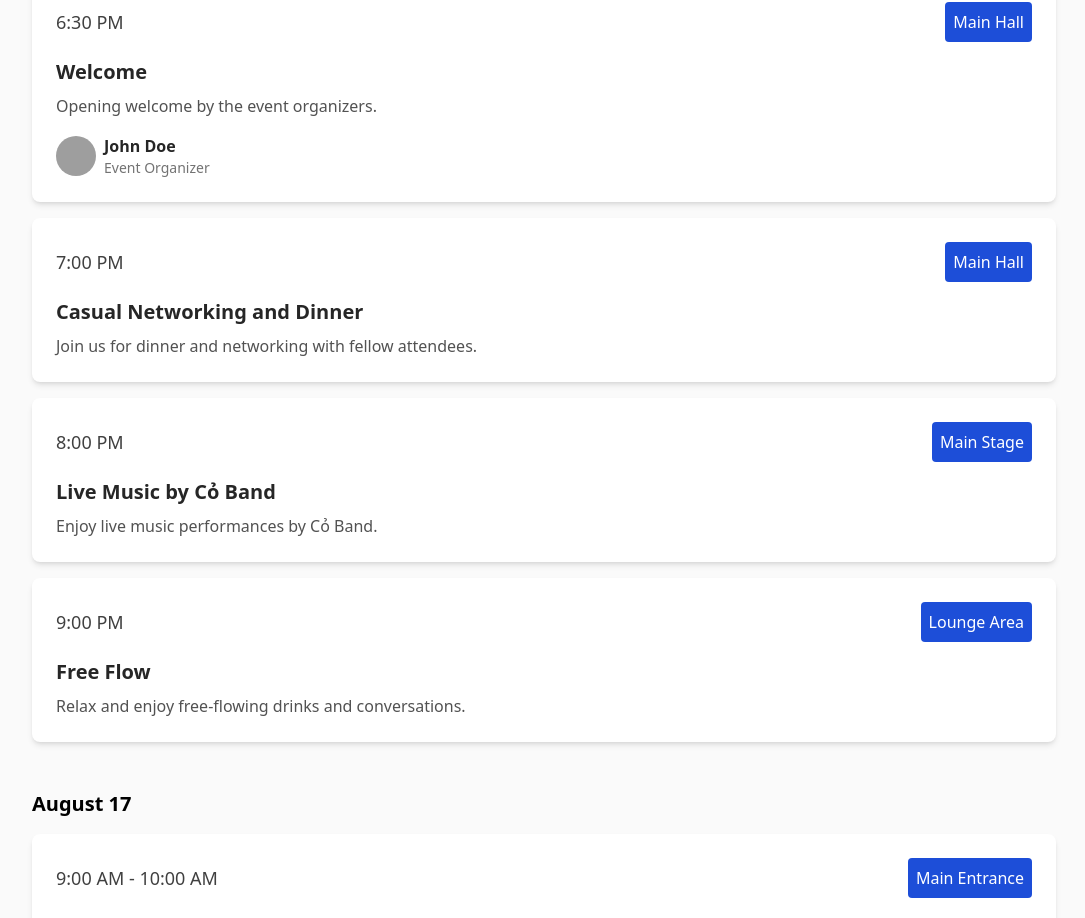
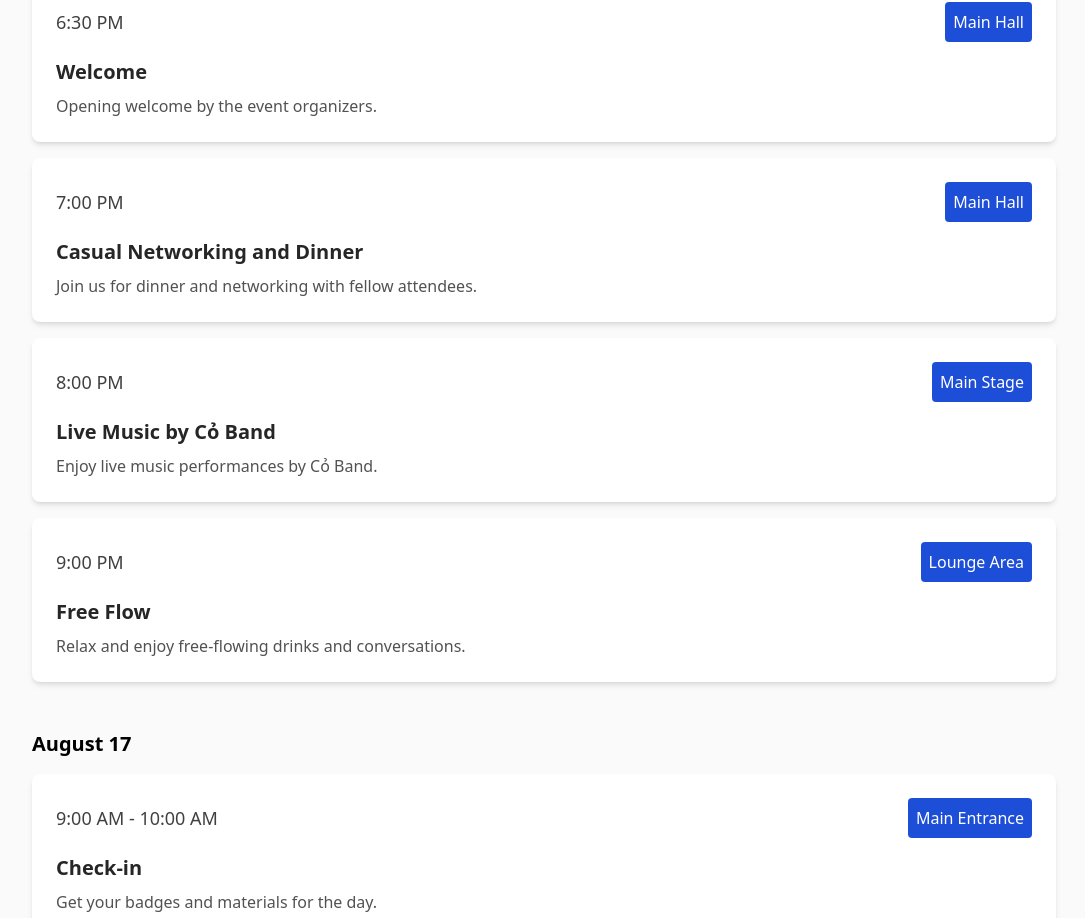
Before and after one commit to tuedolm/techsummit2024, a Next.js app: page / in a window 1280 px wide. Shown: the part 3774-4692 px from the top of the page, without its empty margins (96-1181 px from the left). Built offline with nearby package versions, Linux system fonts and the light colour scheme; grey boxes are pictures that could not be loaded; a web font is replaced by a local one.

Commit message:
comment out john doe on agenda section.

```diff
--- a/components/AgendaSection.tsx
+++ b/components/AgendaSection.tsx
@@ -16,11 +16,11 @@ const agendaItems = {
       location: "Main Hall",
       description: "Opening welcome by the event organizers.",
       speakers: [
-        {
-          name: "John Doe",
-          title: "Event Organizer",
-          image: "/speakers/john_doe.jpg",
-        },
+        // {
+        //   name: "John Doe",
+        //   title: "Event Organizer",
+        //   image: "/speakers/john_doe.jpg",
+        // },
       ],
     },
     {
```
